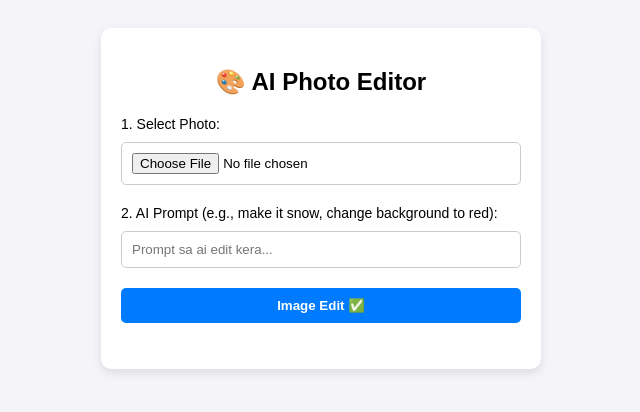
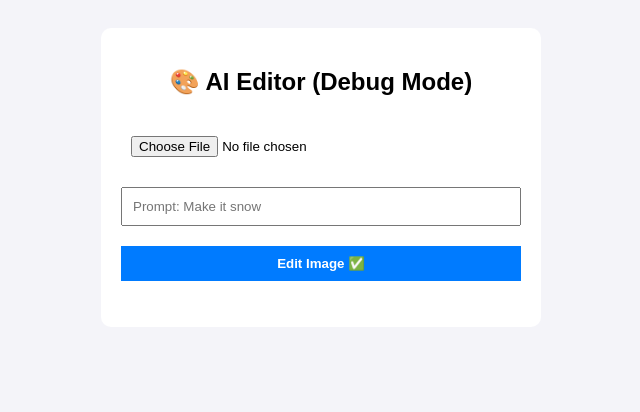
Before and after one commit to yuvraj67-ys/bg-remover-api, a plain HTML site: page index.html in a window 1280 px wide. Shown: the whole page, without its empty margins (319-959 px from the left). Drawn offline with Linux system fonts and the light colour scheme.

Commit message:
Update index.html

```diff
--- a/index.html
+++ b/index.html
@@ -3,68 +3,25 @@
 <head>
     <meta charset="UTF-8">
     <meta name="viewport" content="width=device-width, initial-scale=1.0">
-    <title>AI Image Editor - Imgaura</title>
+    <title>AI Image Editor - Test</title>
     <style>
-        body {
-            font-family: Arial, sans-serif;
-            background-color: #f4f4f9;
-            padding: 20px;
-            text-align: center;
-        }
-        .container {
-            max-width: 400px;
-            background: white;
-            padding: 20px;
-            border-radius: 10px;
-            box-shadow: 0px 4px 10px rgba(0,0,0,0.1);
-            margin: auto;
-        }
-        input[type="file"], input[type="text"], button {
-            width: 100%;
-            margin: 10px 0;
-            padding: 10px;
-            border-radius: 5px;
-            border: 1px solid #ccc;
-            box-sizing: border-box;
-        }
-        button {
-            background-color: #007bff;
-            color: white;
-            border: none;
-            cursor: pointer;
-            font-weight: bold;
-        }
-        button:hover {
-            background-color: #0056b3;
-        }
-        #status {
-            font-weight: bold;
-            color: #333;
-            margin-top: 10px;
-        }
-        #resultImage {
-            max-width: 100%;
-            margin-top: 15px;
-            border-radius: 10px;
-            display: none; /* Initially hidden */
-        }
+        body { font-family: Arial, sans-serif; background-color: #f4f4f9; padding: 20px; text-align: center; }
+        .container { max-width: 400px; background: white; padding: 20px; border-radius: 10px; margin: auto; }
+        input, button { width: 100%; margin: 10px 0; padding: 10px; box-sizing: border-box; }
+        button { background-color: #007bff; color: white; border: none; font-weight: bold; }
+        #status { font-weight: bold; margin-top: 10px; word-wrap: break-word; }
+        #resultImage { max-width: 100%; margin-top: 15px; border-radius: 10px; display: none; }
     </style>
 </head>
 <body>
 
     <div class="container">
-        <h2>🎨 AI Photo Editor</h2>
-
-        <label style="text-align: left; display: block; font-size: 14px;">1. Select Photo:</label>
+        <h2>🎨 AI Editor (Debug Mode)</h2>
         <input type="file" id="imageInput" accept="image/*" />
-
-        <label style="text-align: left; display: block; font-size: 14px; margin-top: 10px;">2. AI Prompt (e.g., make it snow, change background to red):</label>
-        <input type="text" id="promptInput" placeholder="Prompt sa ai edit kera..." />
-
-        <button id="editBtn" onclick="editImage()">Image Edit ✅</button>
-
+        <input type="text" id="promptInput" placeholder="Prompt: Make it snow" />
+        <button id="editBtn" onclick="editImage()">Edit Image ✅</button>
         <p id="status"></p>
-        <img id="resultImage" alt="Edited Image Will Appear Here" />
+        <img id="resultImage" />
     </div>
 
     <script>
@@ -76,17 +33,22 @@
             const editBtn = document.getElementById('editBtn');
 
             if (!fileInput || !promptText) {
-                alert("Bhai, pehle Image aur Prompt dono daalo!");
+                alert("Image aur Prompt dono daalo!");
                 return;
             }
 
-            // UI updating
-            statusText.innerText = "⏳ AI Editing in progress... Please wait 10-15 seconds.";
+            // Image size check (Max 2MB for testing)
+            if (fileInput.size > 2 * 1024 * 1024) {
+                statusText.innerText = "❌ Error: Photo ka size 2MB se bada hai. Choti photo use karein!";
+                statusText.style.color = "red";
+                return;
+            }
+
+            statusText.innerText = "⏳ Request Bheji Jaa Rahi Hai... Please wait!";
             statusText.style.color = "blue";
             editBtn.disabled = true;
             resultImg.style.display = "none";
 
-            // Image ko Base64 mein convert karna
             const reader = new FileReader();
             reader.readAsDataURL(fileInput);
 
@@ -94,31 +56,34 @@
                 const base64Image = reader.result;
 
                 try {
-                    // Yahan aapka Vercel API link laga hua hai 👇
                     const response = await fetch('https://ai-image-api-mu.vercel.app/api/edit', {
                         method: 'POST',
                         headers: { 'Content-Type': 'application/json' },
-                        body: JSON.stringify({
-                            image: base64Image,
-                            prompt: promptText
-                        })
+                        body: JSON.stringify({ image: base64Image, prompt: promptText })
                     });
+
+                    // Check for Vercel Timeouts or Size limits
+                    if (response.status === 504) {
+                        throw new Error("Vercel Timeout (10 seconds limits par ho gayi). AI slow hai.");
+                    }
+                    if (response.status === 413) {
+                        throw new Error("Payload Too Large. Photo ka size Vercel limit se bada hai.");
+                    }
 
                     const data = await response.json();
 
-                    if (data.success) {
+                    if (response.ok && data.success) {
                         statusText.innerText = "Image Edited ✅";
                         statusText.style.color = "green";
-
-                        // Show output image
                         resultImg.src = data.edited_image_url;
                         resultImg.style.display = "block";
                     } else {
-                        statusText.innerText = "❌ Error: " + data.error;
-                        statusText.style.color = "red";
+                        throw new Error(data.error || "Unknown API Error");
                     }
+
                 } catch (error) {
-                    statusText.innerText = "❌ Server se connect nahi ho paya!";
+                    console.error("API Error:", error);
+                    statusText.innerText = "❌ Error aaya: " + error.message;
                     statusText.style.color = "red";
                 } finally {
                     editBtn.disabled = false;
```
